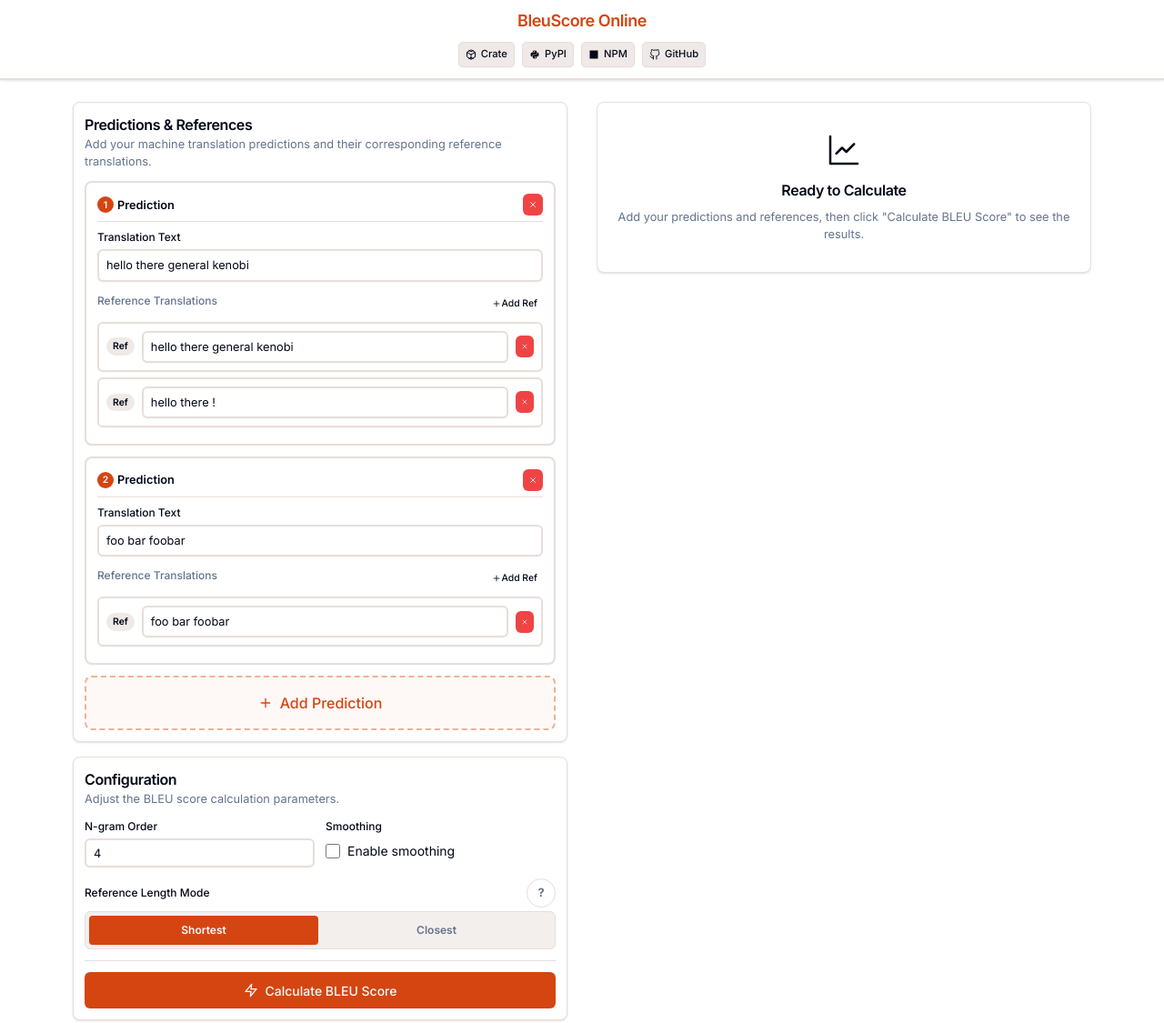
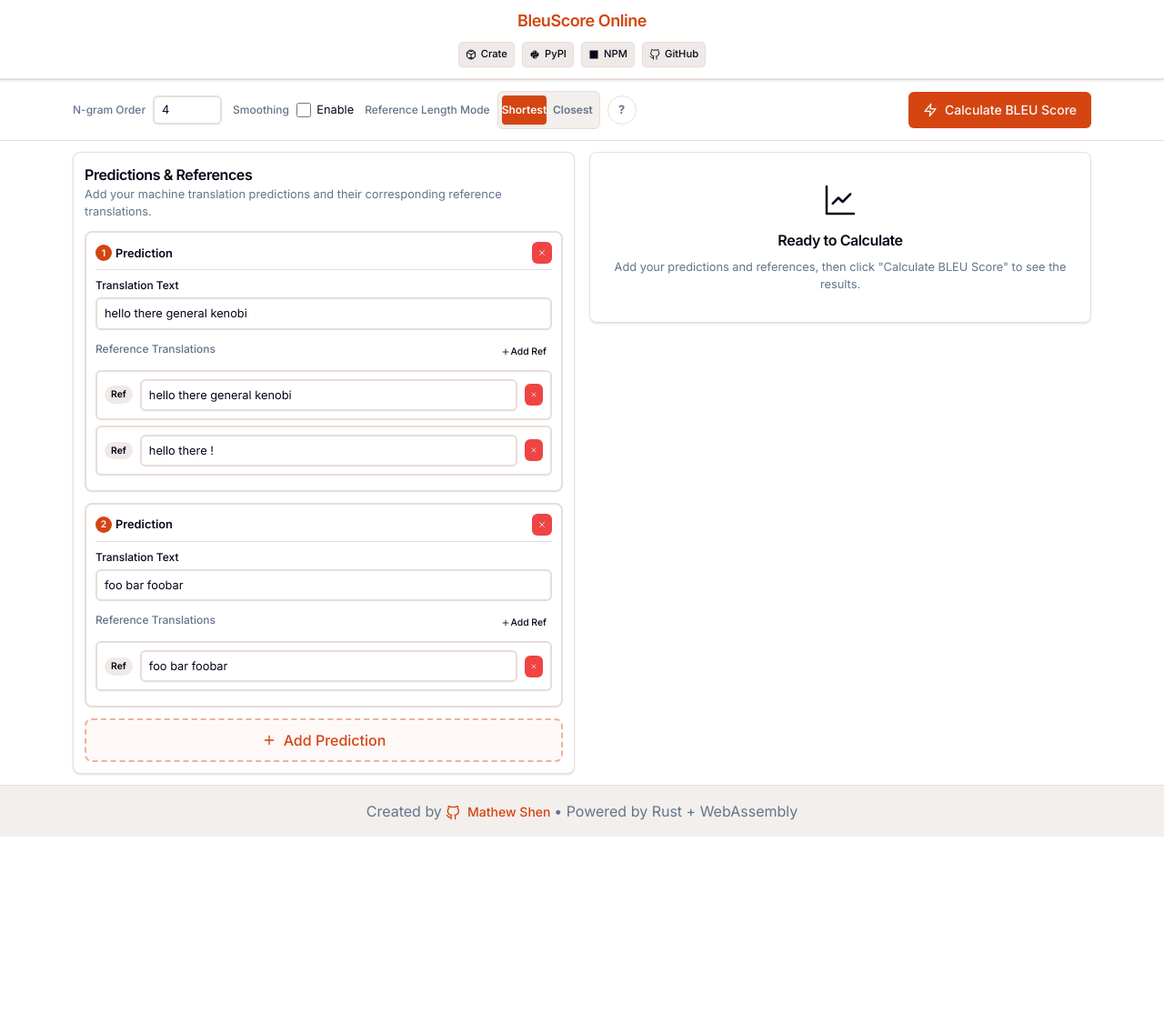
Before and after one commit to shenxiangzhuang/bleuscore, a website built with webpack: page webapp/index.html in a window 1280 px wide. Shown: the top 1125 px of the page at 91% size. After the commit the page ends 920 px from the top, so only its background shows below. Built offline with nearby package versions, Linux system fonts and the light colour scheme.

Commit message:
style: flatten webapp configuration layout

```diff
--- a/webapp/index.html
+++ b/webapp/index.html
@@ -238,7 +238,7 @@
             border: 1px solid hsl(var(--border));
             border-radius: calc(var(--radius) - 2px);
             background-color: hsl(var(--muted));
-            width: 100%;
+            width: min(16rem, 100%);
         }
 
         .mode-option {
@@ -333,6 +333,57 @@
             font-weight: 700;
         }
 
+        .config-bar {
+            border-bottom: 1px solid hsl(var(--border));
+            background-color: hsl(var(--card));
+        }
+
+        .config-panel {
+            display: flex;
+            align-items: center;
+            gap: 0.75rem;
+            padding: 0.75rem 0;
+            overflow-x: auto;
+            white-space: nowrap;
+        }
+
+        .config-group {
+            display: flex;
+            align-items: center;
+            gap: 0.5rem;
+            min-height: 2.25rem;
+        }
+
+        .config-label {
+            margin: 0;
+            white-space: nowrap;
+            color: hsl(var(--muted-foreground));
+        }
+
+        .config-ngram {
+            width: 4.75rem;
+            flex: 0 0 auto;
+        }
+
+        .config-smoothing {
+            display: flex;
+            align-items: center;
+            gap: 0.4rem;
+            font-size: 0.8rem;
+            white-space: nowrap;
+        }
+
+        .config-mode {
+            flex: 1 0 24rem;
+            min-width: 24rem;
+        }
+
+        .config-action {
+            margin-left: auto;
+            min-width: 12rem;
+            flex: 0 0 auto;
+        }
+
         .badge {
             display: inline-flex;
             align-items: center;
@@ -368,7 +419,7 @@
             border: 2px solid hsl(var(--border));
             border-radius: var(--radius);
             background-color: hsl(var(--background));
-            padding: 0.75rem;
+            padding: 0.625rem;
             margin-bottom: 0.5rem;
             transition: all 0.2s ease-in-out;
             box-shadow: 0 1px 2px -1px rgb(0 0 0 / 0.1);
@@ -402,7 +453,7 @@
             border-radius: var(--radius);
             background-color: hsl(var(--primary) / 0.03);
             color: hsl(var(--primary));
-            padding: 1rem;
+            padding: 0.625rem;
             width: 100%;
             transition: all 0.2s ease-in-out;
             cursor: pointer;
@@ -452,7 +503,7 @@
 
         .score-display {
             text-align: center;
-            padding: 1.5rem;
+            padding: 1rem;
         }
 
         .score-number {
@@ -496,8 +547,8 @@
 
         .sticky-sidebar {
             position: sticky;
-            top: 1rem;
-            max-height: calc(100vh - 2rem);
+            top: 0.75rem;
+            max-height: calc(100vh - 1.5rem);
             overflow-y: auto;
         }
 
@@ -601,6 +652,15 @@
                 font-size: 0.65rem;
                 padding: 0.25rem 0.35rem;
                 gap: 0.25rem;
+            }
+
+            .config-panel {
+                align-items: center;
+                gap: 0.5rem;
+            }
+
+            .config-action {
+                margin-left: 0;
             }
         }
 
@@ -712,8 +772,54 @@
 
     <!-- Main Content -->
     <main class="main-content">
-        <div class="max-w-6xl mx-auto px-4 py-6">
-            <div class="grid lg:grid-cols-2 gap-8">
+        <section class="config-bar">
+            <div class="max-w-6xl mx-auto px-4">
+                <div class="config-panel" aria-label="Configuration">
+                    <div class="config-group">
+                        <label for="ngram" class="label config-label">N-gram Order</label>
+                        <input type="number" id="ngram" class="input config-ngram" value="4" min="1" max="10">
+                    </div>
+
+                    <div class="config-group">
+                        <label class="label config-label">Smoothing</label>
+                        <div class="config-smoothing">
+                            <input type="checkbox" id="smoothing" class="checkbox">
+                            <label for="smoothing">Enable</label>
+                        </div>
+                    </div>
+
+                    <div class="config-group config-mode">
+                        <label class="label config-label">Reference Length Mode</label>
+                        <div class="mode-control">
+                            <div class="mode-switch" role="group" aria-label="Reference length mode">
+                                <button type="button" class="mode-option is-active" data-ref-len-method="shortest" aria-pressed="true">Shortest</button>
+                                <button type="button" class="mode-option" data-ref-len-method="closest" aria-pressed="false">Closest</button>
+                            </div>
+                            <div class="help-wrap">
+                                <button type="button" class="help-button" aria-label="Reference length mode help">?</button>
+                                <div class="help-tooltip" role="tooltip">
+                                    <div class="help-title">Reference length mode</div>
+                                    <div class="help-copy">
+                                        <strong>Shortest</strong> uses the shortest reference for brevity penalty and matches HuggingFace evaluate / TF NMT behavior.<br><br>
+                                        <strong>Closest</strong> uses the reference length closest to each prediction, with shorter winning ties, matching SacreBLEU / NIST mteval-v13a.
+                                    </div>
+                                </div>
+                            </div>
+                        </div>
+                    </div>
+
+                    <button id="calculate-btn" class="btn btn-primary config-action">
+                        <svg width="16" height="16" viewBox="0 0 24 24" fill="none" stroke="currentColor" stroke-width="2" stroke-linecap="round" stroke-linejoin="round" class="mr-2">
+                            <path d="M13 2L3 14h9l-1 8 10-12h-9l1-8z"></path>
+                        </svg>
+                        Calculate BLEU Score
+                    </button>
+                </div>
+            </div>
+        </section>
+
+        <div class="max-w-6xl mx-auto px-4 py-3">
+            <div class="grid lg:grid-cols-2 gap-4">
                 <!-- Left Side: Input Area -->
                 <div class="space-y-4">
                     <!-- Predictions & References -->
@@ -735,63 +841,6 @@
                                     <line x1="5" y1="12" x2="19" y2="12"></line>
                                 </svg>
                                 Add Prediction
-                            </button>
-                        </div>
-                    </div>
-
-                    <!-- Settings -->
-                    <div class="card">
-                        <div class="card-header">
-                            <h2 class="card-title">Configuration</h2>
-                            <p class="card-description">
-                                Adjust the BLEU score calculation parameters.
-                            </p>
-                        </div>
-                        <div class="card-content">
-                            <div class="grid grid-cols-2 gap-3">
-                                <div class="space-y-1">
-                                    <label for="ngram" class="label">N-gram Order</label>
-                                    <input type="number" id="ngram" class="input" value="4" min="1" max="10">
-                                </div>
-
-                                <div class="space-y-1">
-                                    <label class="label">Smoothing</label>
-                                    <div class="flex items-center space-x-2 pt-1">
-                                        <input type="checkbox" id="smoothing" class="checkbox">
-                                        <label for="smoothing" class="text-sm">Enable smoothing</label>
-                                    </div>
-                                </div>
-                            </div>
-
-                            <div class="mt-3 space-y-1">
-                                <div class="flex items-center justify-between gap-2">
-                                    <label class="label mb-0">Reference Length Mode</label>
-                                    <div class="help-wrap">
-                                        <button type="button" class="help-button" aria-label="Reference length mode help">?</button>
-                                        <div class="help-tooltip" role="tooltip">
-                                            <div class="help-title">Reference length mode</div>
-                                            <div class="help-copy">
-                                                <strong>Shortest</strong> uses the shortest reference for brevity penalty and matches HuggingFace evaluate / TF NMT behavior.<br><br>
-                                                <strong>Closest</strong> uses the reference length closest to each prediction, with shorter winning ties, matching SacreBLEU / NIST mteval-v13a.
-                                            </div>
-                                        </div>
-                                    </div>
-                                </div>
-                                <div class="mode-control">
-                                    <div class="mode-switch" role="group" aria-label="Reference length mode">
-                                        <button type="button" class="mode-option is-active" data-ref-len-method="shortest" aria-pressed="true">Shortest</button>
-                                        <button type="button" class="mode-option" data-ref-len-method="closest" aria-pressed="false">Closest</button>
-                                    </div>
-                                </div>
-                            </div>
-
-                            <div class="section-divider"></div>
-
-                            <button id="calculate-btn" class="btn btn-primary w-full">
-                                <svg width="16" height="16" viewBox="0 0 24 24" fill="none" stroke="currentColor" stroke-width="2" stroke-linecap="round" stroke-linejoin="round" class="mr-2">
-                                    <path d="M13 2L3 14h9l-1 8 10-12h-9l1-8z"></path>
-                                </svg>
-                                Calculate BLEU Score
                             </button>
                         </div>
                     </div>
```
